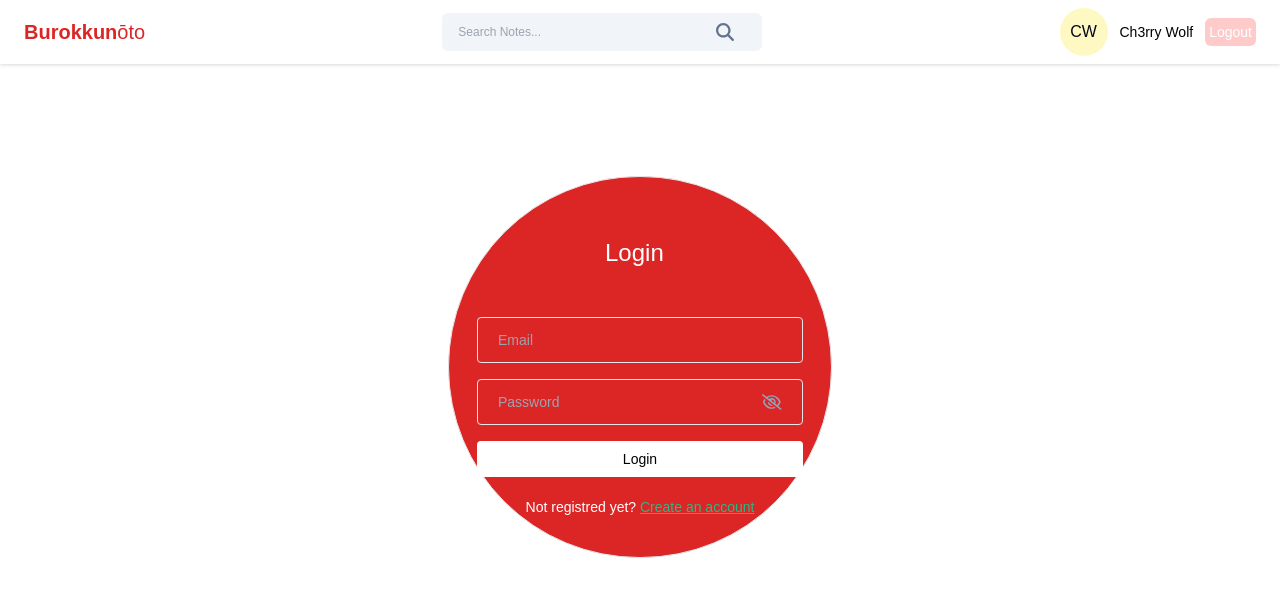
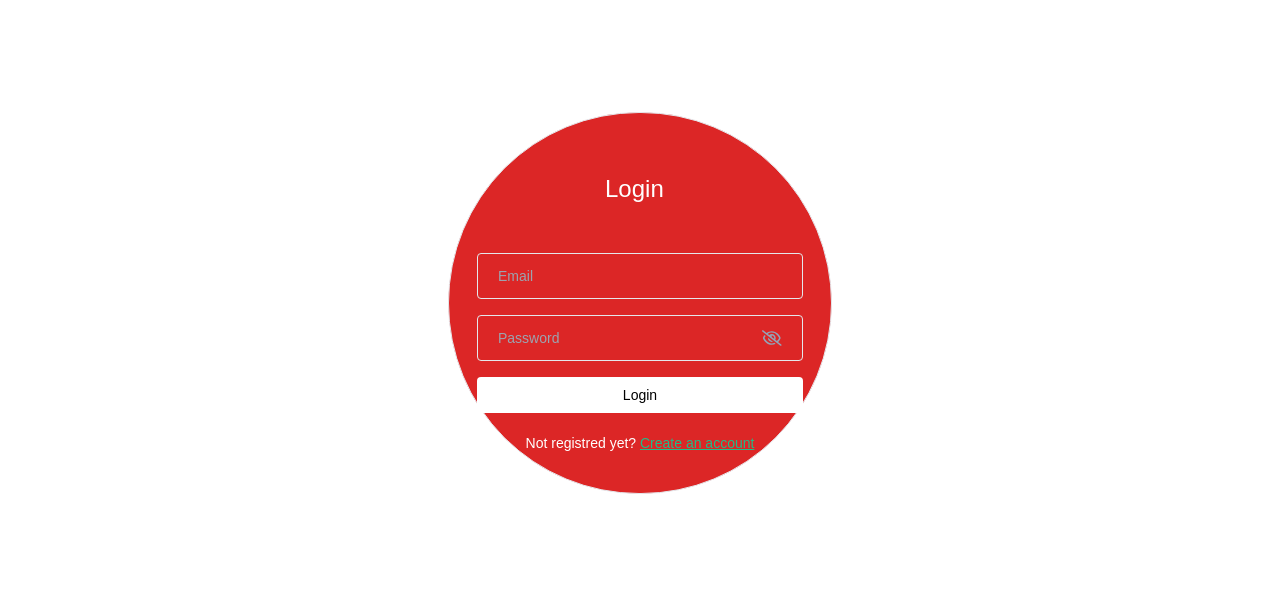
Before and after one commit to ch3rrywolf/Burokkunoto, a React (Vite) app in the folder frontend/: page /login in a window 1280 px wide. Shown: the top 596 px of the page. Built offline with nearby package versions, Linux system fonts and the light colour scheme.

Commit message:
frontend&backend userInfo Home

```diff
--- a/frontend/src/App.jsx
+++ b/frontend/src/App.jsx
@@ -3,13 +3,12 @@ import { BrowserRouter, Routes, Route } from "react-router-dom"
 import Login from "./pages/Login/Login"
 import Home from "./pages/Home/Home"
 import Signup from "./pages/Signup/Signup"
-import NavBar from "./components/NavBar"
 
 const App = () => {
 
+
   return (
     <BrowserRouter>
-    <NavBar />
       <Routes>
         <Route path="/" element={<Home />} />
         <Route path="/login" element={<Login />} />
--- a/frontend/src/components/Cards/ProfileInfo.jsx
+++ b/frontend/src/components/Cards/ProfileInfo.jsx
@@ -1,16 +1,16 @@
 import React from 'react'
 import { getInitials } from '../../utils/helper'
 
-const ProfileInfo = ({ onLogout }) => {
+const ProfileInfo = ({ onLogout, userInfo }) => {
   return (
     <div className="flex items-center gap-3">
       <div className="w-12 h-12 flex items-center justify-center rounded-full text-slate-950 font-medium bg-yellow-100">
-        {getInitials("Ch3rry Wolf")}
+        {getInitials(userInfo?.username)}
 
       </div>
 
       <div>
-        <p className="text-sm font-medium">Ch3rry Wolf</p>
+        <p className="text-sm font-medium">{userInfo?.username}</p>
       </div>
 
       <button className="text-sm bg-red-200 p-1 rounded-md text-white hover:opacity-80" onClick={onLogout}>Logout
--- a/frontend/src/components/NavBar.jsx
+++ b/frontend/src/components/NavBar.jsx
@@ -4,7 +4,7 @@ import ProfileInfo from './Cards/ProfileInfo'
 import { useNavigate } from "react-router-dom"
 import { Link } from 'react-router-dom'
 
-const NavBar = () => {
+const NavBar = ({userInfo}) => {
     const [searchQuery, setSearchQuery] = useState("")
 
     const navigate = useNavigate()
@@ -34,7 +34,7 @@ const NavBar = () => {
         handleSearch={handleSearch}
         onClearSearch={onClearSearch} />
 
-      <ProfileInfo onLogout={onLogout}/>
+      <ProfileInfo userInfo={userInfo} onLogout={onLogout}/>
     </div>
   )
 }
--- a/frontend/src/pages/Home/Home.jsx
+++ b/frontend/src/pages/Home/Home.jsx
@@ -5,6 +5,7 @@ import Modal from 'react-modal'
 import AddEditNotes from './AddEditNotes'
 import { useSelector } from 'react-redux'
 import { useNavigate } from 'react-router-dom'
+import NavBar from "../../components/NavBar"
 
 const Home = () => {
   const { currentUser, loading, errorDispatch } = useSelector(
@@ -29,7 +30,9 @@ const Home = () => {
     }
   })
   return (
+
     <>
+    <NavBar userInfo={userInfo}/>
     <div className="container mx-auto">
       <div className="grid grid-cols-2 sm:grid-cols-3 lg:grid-cols-4 gap-4 mt-8
       max-md:m-5">
```
